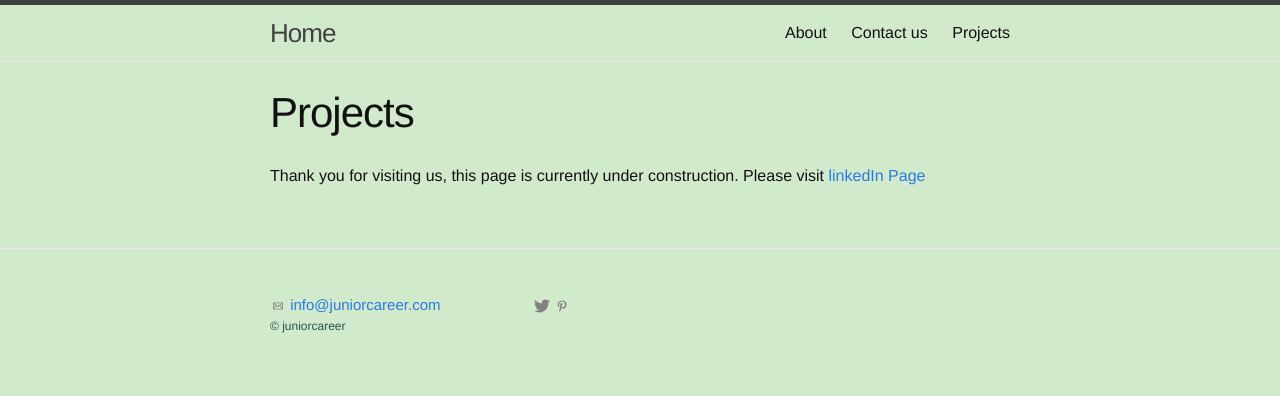
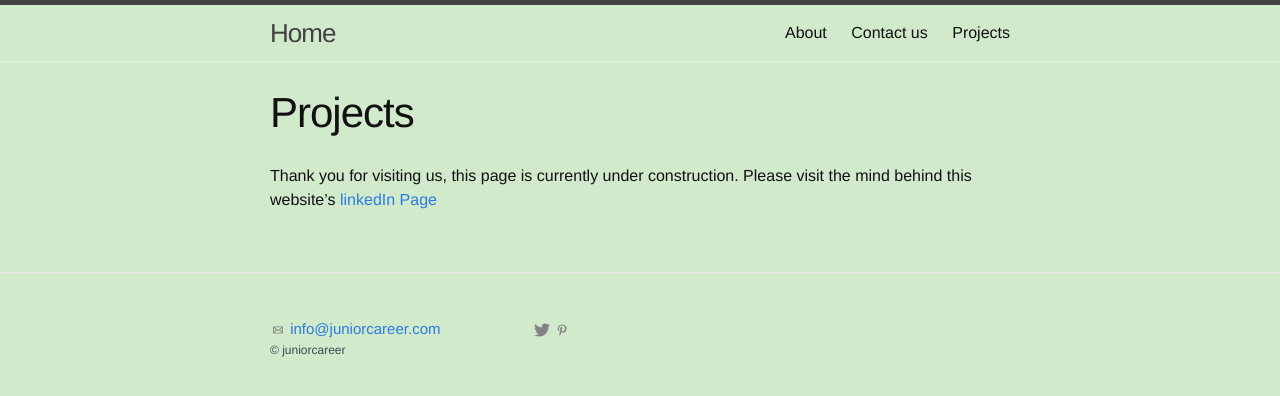
Before and after one commit to Soudehm/soudehm.github.io, a Jekyll site: the page built from soudehsprojects.md, in a window 1280 px wide. Shown: the top 396 px of the page. Built offline with Jekyll 4.4.1, drawn with Linux system fonts in a browser that asks for light colours.

Commit message:
Update soudehsprojects.md

```diff
--- a/soudehsprojects.md
+++ b/soudehsprojects.md
@@ -5,4 +5,4 @@ permalink: /soudehsprojects/
 ---
 
 Thank you for visiting us, this page is currently under construction.
-Please visit <a href="https://ca.linkedin.com/in/soudehmousavi"> linkedIn Page </a>
+Please visit the mind behind this website's <a href="https://ca.linkedin.com/in/soudehmousavi"> linkedIn Page </a>
```
